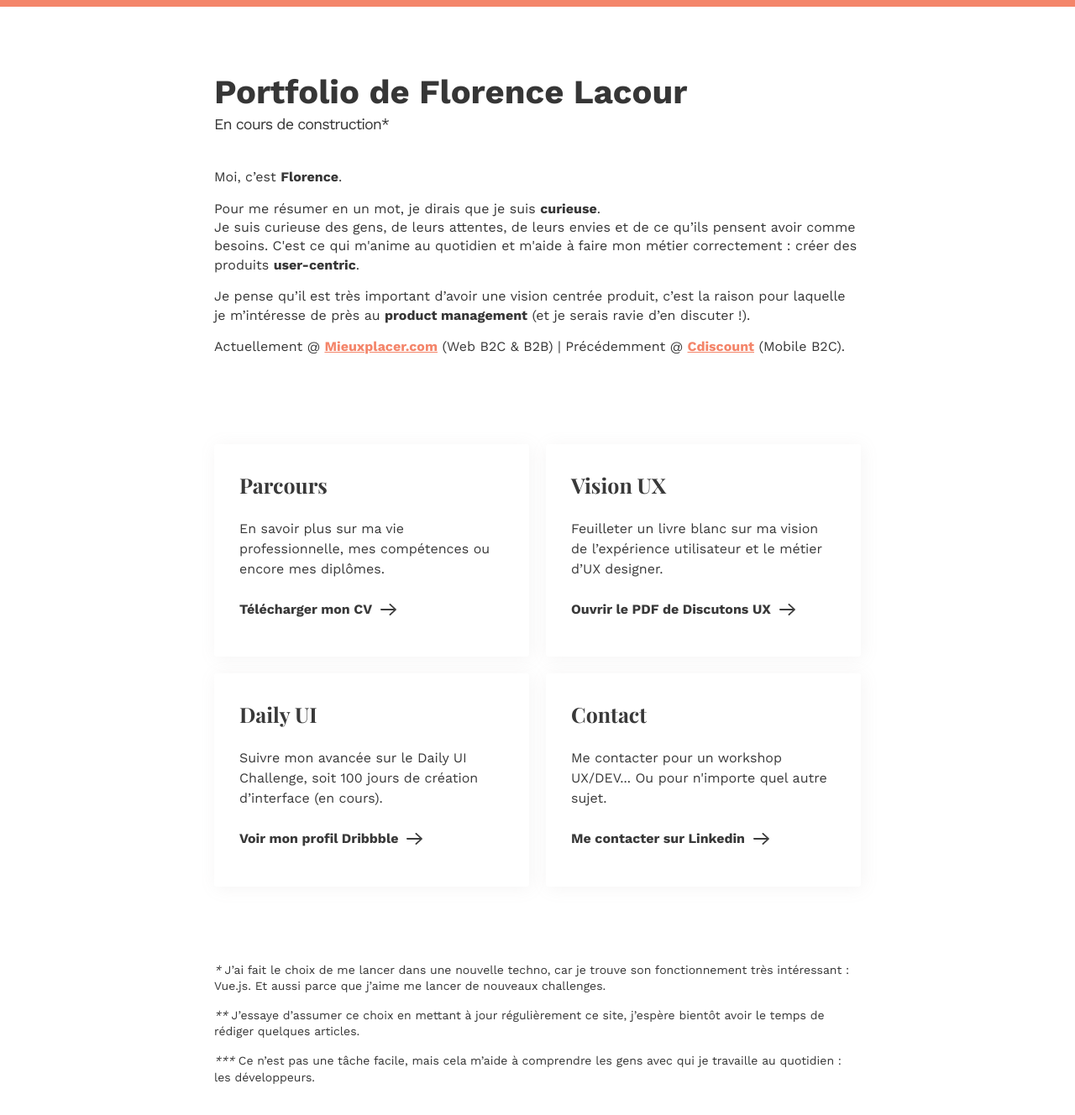
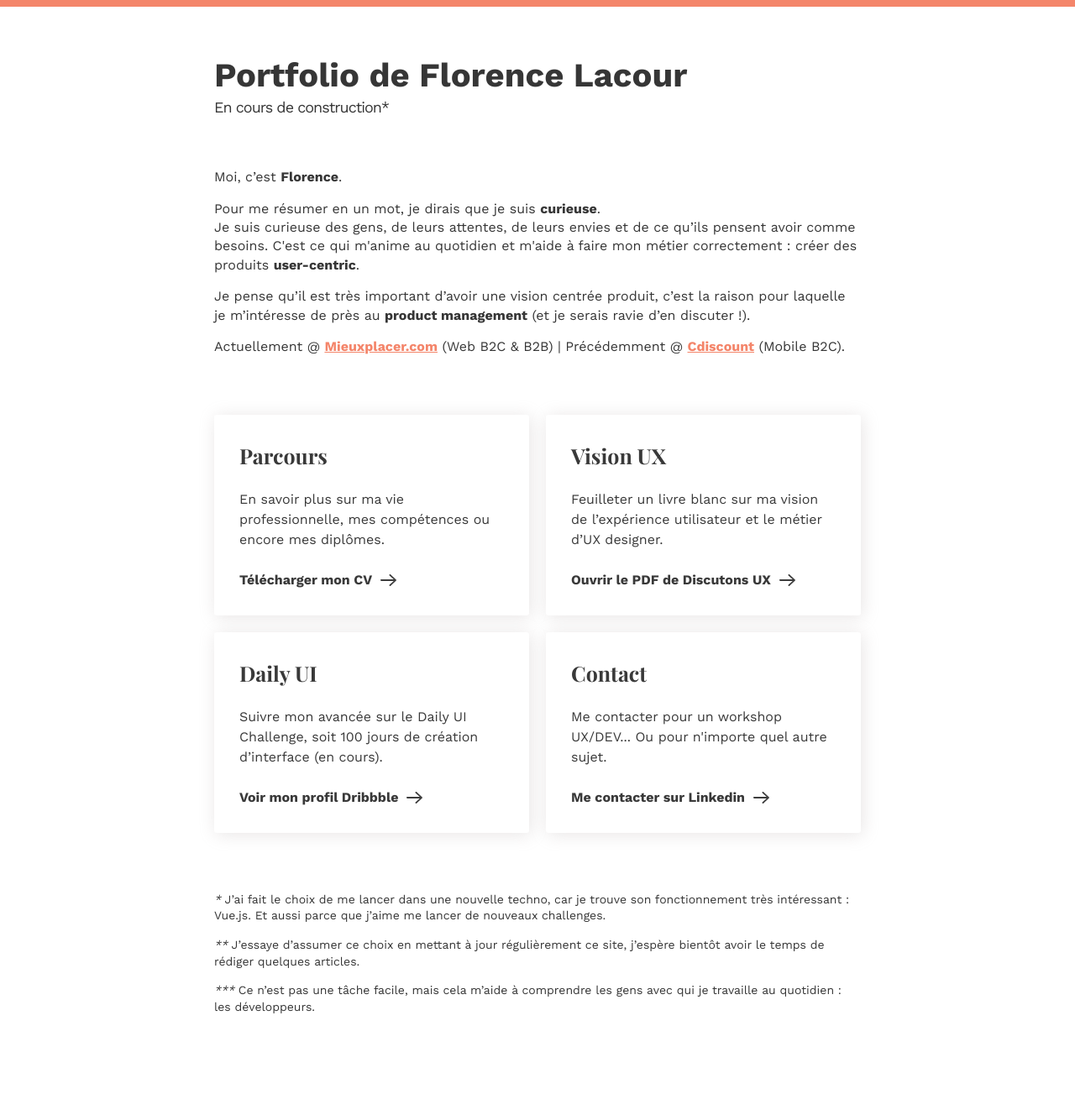
Before and after one commit to florencelacour/florencelacour.github.io, a Vue app: page / in a window 1280 px wide. Shown: the top 1328 px of the page at 84% size. After the commit the page ends 1269 px from the top, so only its background shows below. Built offline with nearby package versions, Linux system fonts and the light colour scheme.

Commit message:
:lipstick: Petits changements UI.

```diff
--- a/src/components/Card.vue
+++ b/src/components/Card.vue
@@ -46,7 +46,7 @@ export default {
   margin: 10px;
   padding: 30px;
   border-radius: 3px;
-  box-shadow: 2px 2px 20px rgba(161, 149, 149, 0.1);
+  box-shadow: 2px 2px 20px rgba(161, 149, 149, 0.247);
   background-color: white;
   text-decoration: none;
 }
@@ -76,7 +76,7 @@ h3 {
 }
 
 .block:hover {
-  box-shadow: 2px 2px 20px rgba(161, 149, 149, 0.247);
+  box-shadow: 2px 2px 20px rgba(161, 149, 149, 0.363);
 }
 
 img {
--- a/src/views/Home.vue
+++ b/src/views/Home.vue
@@ -93,7 +93,7 @@ export default {
 .presentation {
   max-width: 770px;
   margin: 0 auto;
-  padding: 80px 0;
+  padding: 60px 0;
 }
 
 @media (max-width: 900px) {
@@ -113,7 +113,7 @@ export default {
   letter-spacing: -1px;
   font-size: 18px;
   font-weight: normal;
-  margin-bottom: 40px;
+  margin-bottom: 60px;
   margin-top: -5px;
 }
 
@@ -129,6 +129,10 @@ p {
   margin: 0 0 15px 0;
   line-height: 1.4;
   max-width: 770px;
+}
+
+p:last-of-type {
+  margin-bottom: 0;
 }
 
 .cards {
```
